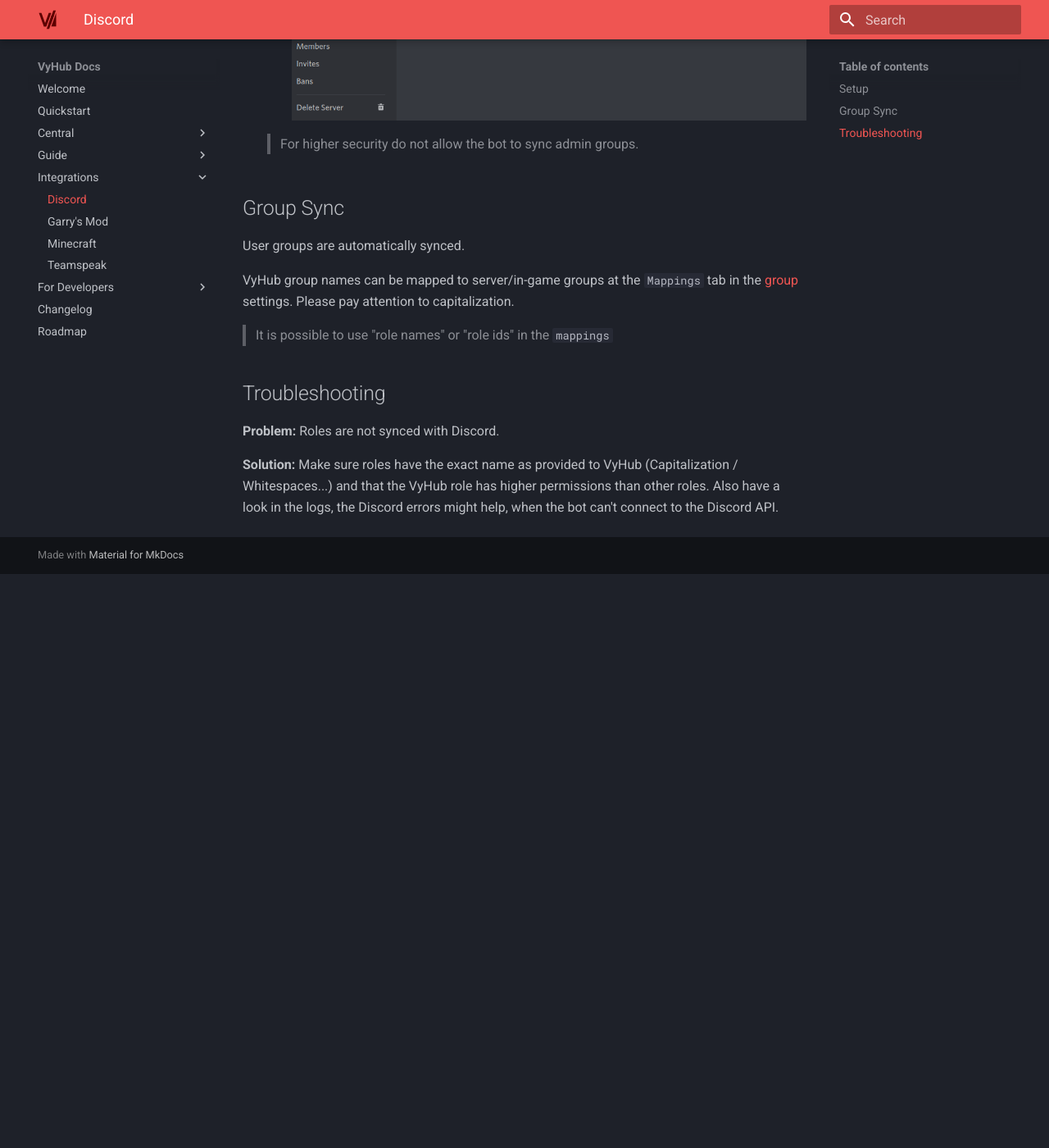
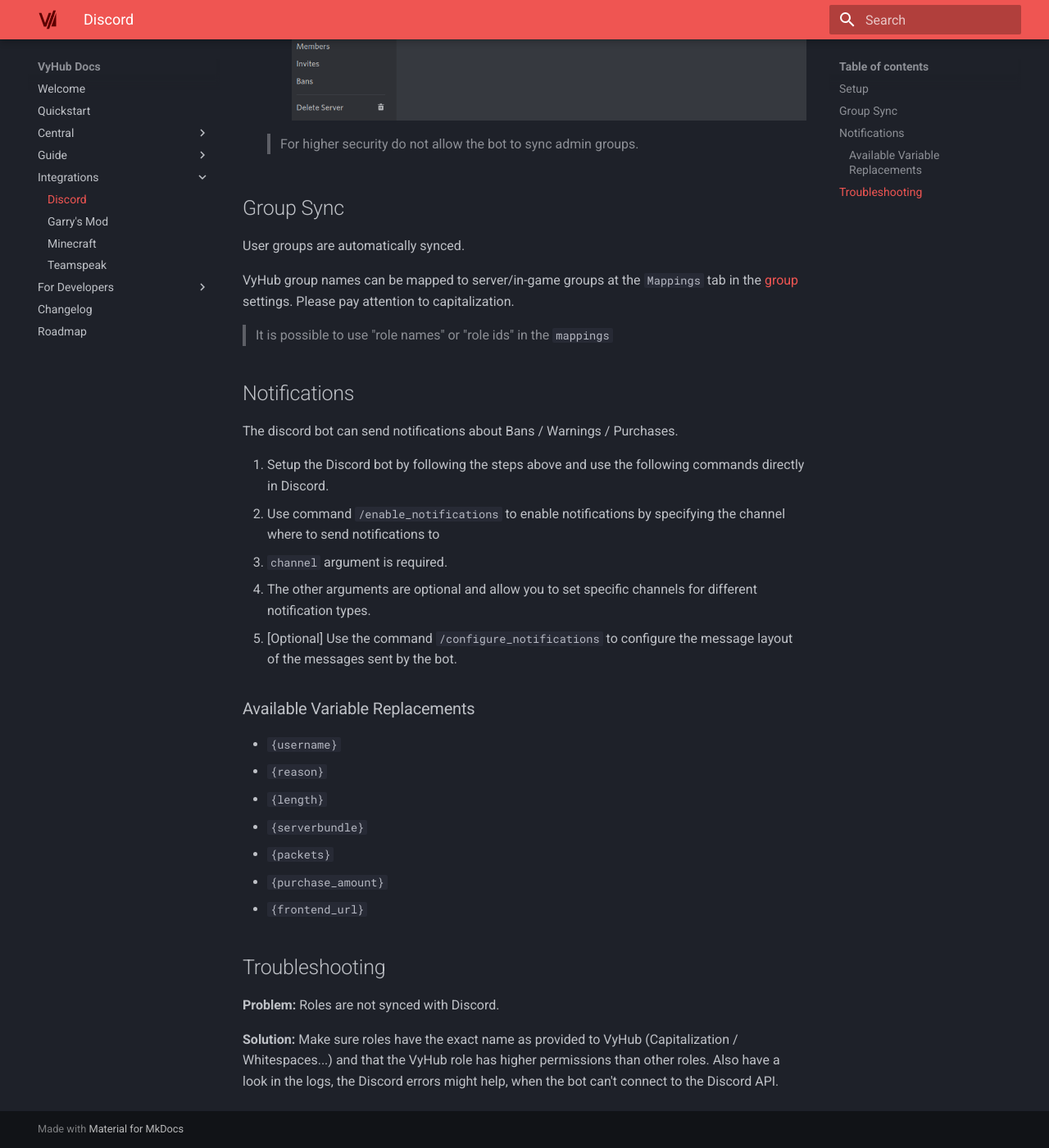
Before and after one commit to nyx-project/vyhub-documentation, an MkDocs documentation site: the page built from docs/game/discord.md, in a window 1280 px wide and 1400 px high, scrolled down 1589 px. Shown: the whole window at 82% size. Built offline with MkDocs 1.6.1 and Material for MkDocs 9.7.7, drawn with Linux system fonts in a browser that asks for light colours; the version menu is left out; before the commit the page ends 2289 px from its top, so only the background shows below that.

```diff
--- a/docs/game/discord.md
+++ b/docs/game/discord.md
@@ -31,6 +31,25 @@ VyHub group names can be mapped to server/in-game groups at the `Mappings` tab i
 
 > It is possible to use "role names" or "role ids" in the `mappings`
 
+## Notifications
+The discord bot can send notifications about Bans / Warnings / Purchases.
+
+1. Setup the Discord bot by following the steps above and use the following commands directly in Discord.
+2. Use command `/enable_notifications` to enable notifications by specifying the channel where to send notifications to
+   - `channel` argument is required.
+   - The other arguments are optional and allow you to set specific channels for different notification types.
+3. [Optional] Use the command `/configure_notifications` to configure the message layout of the messages sent by the bot.
+
+### Available Variable Replacements
+   - `{username}`
+   - `{reason}`
+   - `{length}`
+   - `{serverbundle}`
+   - `{packets}`
+   - `{purchase_amount}`
+   - `{frontend_url}`
+
+
 ## Troubleshooting
 __Problem:__ Roles are not synced with Discord.
 
```
Also changed, not shown: docs/changelog.md (+11 -0 lines), docs/guide/ban.md (+4 -0 lines), docs/guide/group.md (+2 -1 lines).
